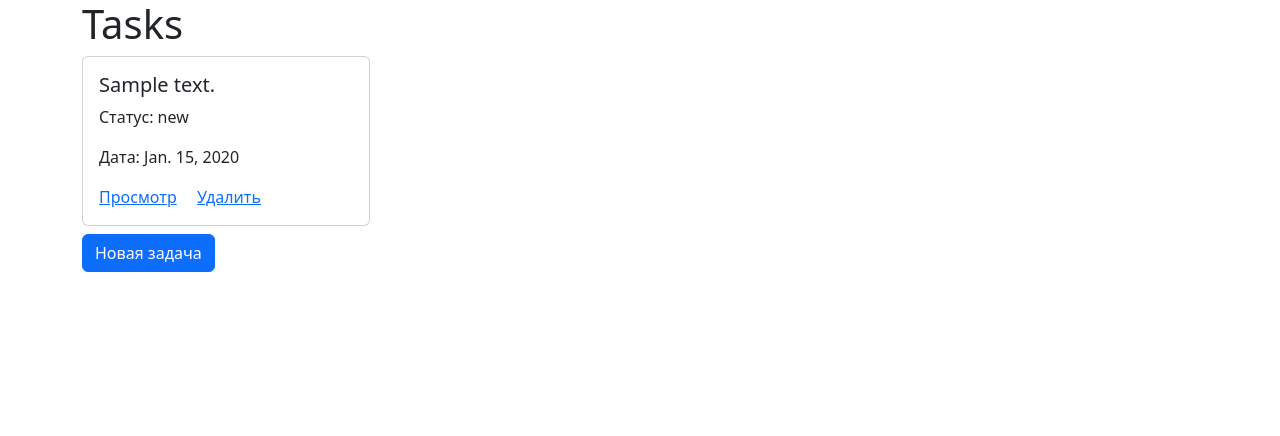
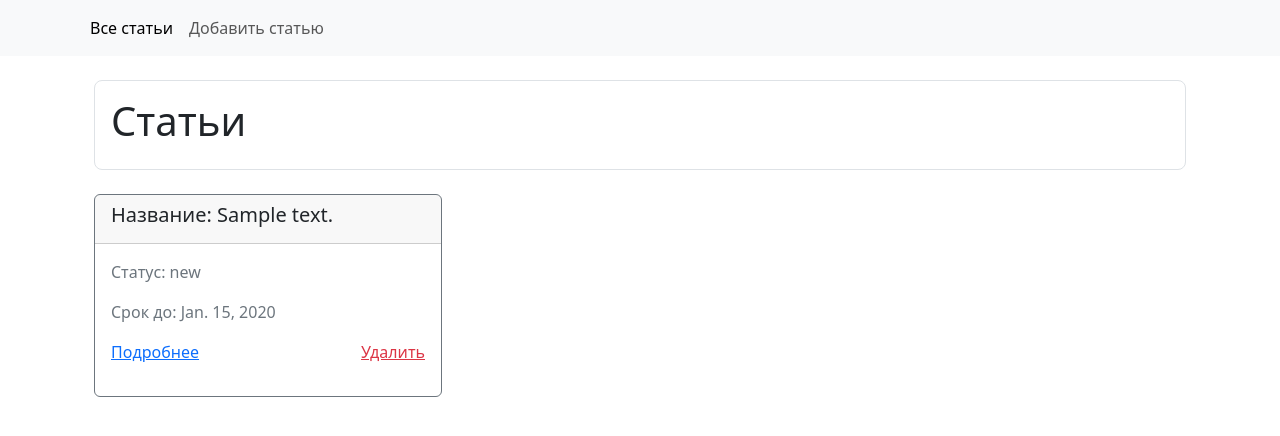
Before and after one commit to ramazantoichuev/toichuev, a Django app: page / in a window 1280 px wide. Shown: the top 436 px of the page. Run offline with Django 5.2, Linux system fonts and the light colour scheme; tables that the repository leaves empty hold one stand-in row (values such as "Sample post").

Commit message:
Added basic markup and removed duplicate code

```diff
--- a/source/templates/articles/index.html
+++ b/source/templates/articles/index.html
@@ -1,27 +1,36 @@
-<!DOCTYPE html>
-<html lang="en">
-<head>
-    <meta charset="UTF-8">
-    <title>Tasks</title>
-    <link href="https://cdn.jsdelivr.net/npm/bootstrap@5.3.8/dist/css/bootstrap.min.css" rel="stylesheet">
-</head>
-<body>
+{% extends 'base.html' %}
+{% block nav %}
+    <a class="nav-link" href="/task/create/">Добавить статью</a>
+{% endblock %}
+{% block content %}
 <div class="container">
-    <h1 class="title">Tasks</h1>
-    {% for task in tasks %}
-        <div class="card mb-2" style="width: 18rem;">
-            <div class="card-body">
-                <h5 class="card-title">{{ task.description }}</h5>
-                <p class="card-text">Статус: {{ task.status }}</p>
-                <p class="card-text">Дата: {{ task.due_date|default:"нет даты" }}</p>
-                <a href="/task/{{ task.id }}/" class="card-link">Просмотр</a>
-                <a href="/tasks/delete/{{ task.id }}/" class="card-link">Удалить</a>
+    <div class="border rounded-3 my-4 d-flex justify-content-between p-3">
+        <h1>Статьи</h1>
+    </div>
+    <div class="row row-cols-md-3 g-4">
+        {% for task in tasks %}
+            <div class="col">
+                <div class="card border-secondary h-100 mb-3">
+                    <div class="card-header d-flex justify-content-between">
+                        <h5 class="card-title">Название: {{ task.description }}</h5>
+                    </div>
+                    <div class="card-body text-secondary d-flex flex-column">
+                        <p>Статус: {{ task.status }}</p>
+                        <p>Срок до: {{ task.due_date }}</p>
+                        <div class="d-flex justify-content-between">
+                            <a href="/task/{{ task.id }}" class="card-link">
+                                Подробнее
+                            </a>
+                            <a href="/task/delete/{{ task.id }}" class="card-link text-danger">
+                                Удалить
+                            </a>
+                        </div>
+                    </div>
+                </div>
             </div>
-        </div>
-    {% empty %}
-        <p>Нет задач</p>
-    {% endfor %}
-    <a href="/task/create/" class="btn btn-primary">Новая задача</a>
+        {% empty %}
+            <p>Нет данных</p>
+        {% endfor %}
+    </div>
 </div>
-</body>
-</html>
+{% endblock %}
--- /dev/null
+++ b/source/templates/base.html
@@ -0,0 +1,37 @@
+{% load static %}
+
+<!DOCTYPE html>
+<html lang="en">
+<head>
+    <meta charset="UTF-8">
+    <link href="https://cdn.jsdelivr.net/npm/bootstrap@5.3.8/dist/css/bootstrap.min.css"
+          rel="stylesheet" integrity="sha384-sRIl4kxILFvY47J16cr9ZwB07vP4J8+LH7qKQnuqkuIAvNWLzeN8tE5YBujZqJLB"
+          crossorigin="anonymous">
+    <title>Title</title>
+</head>
+<body>
+<nav class="navbar navbar-expand-lg bg-body-tertiary">
+    <div class="container">
+        <button class="navbar-toggler" type="button" data-bs-toggle="collapse" data-bs-target="#navbarNavAltMarkup"
+                aria-controls="navbarNavAltMarkup" aria-expanded="false" aria-label="Toggle navigation">
+            <span class="navbar-toggler-icon"></span>
+        </button>
+        <div class="collapse navbar-collapse" id="navbarNavAltMarkup">
+            <div class="navbar-nav">
+                <a class="nav-link active" aria-current="page" href="/tasks/">Все статьи</a>
+                {% block nav %}
+                {% endblock %}
+            </div>
+        </div>
+    </div>
+</nav>
+<div class="container">
+    {% block content %}
+    {% endblock %}
+</div>
+
+<script src="https://cdn.jsdelivr.net/npm/bootstrap@5.3.8/dist/js/bootstrap.bundle.min.js"
+        integrity="sha384-FKyoEForCGlyvwx9Hj09JcYn3nv7wiPVlz7YYwJrWVcXK/BmnVDxM+D2scQbITxI"
+        crossorigin="anonymous"></script>
+</body>
+</html>
--- a/source/to_do/url.py
+++ b/source/to_do/url.py
@@ -6,5 +6,5 @@ path("", tasks),
     path("tasks/", tasks),
     path("task/create/", task_create_view),
     path("task/<int:id>/", task),
-    path("tasks/delete/<int:id>/", task_delete_view)
+    path("task/delete/<int:id>/", task_delete_view)
 ]
```
Also changed, not shown: source/templates/articles/task_create.html (+31 -21 lines), source/templates/articles/task_view.html (+17 -14 lines).
